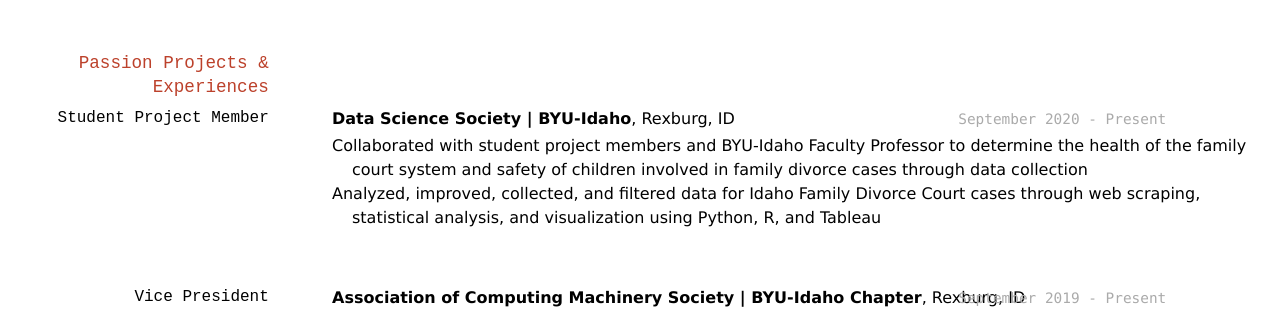
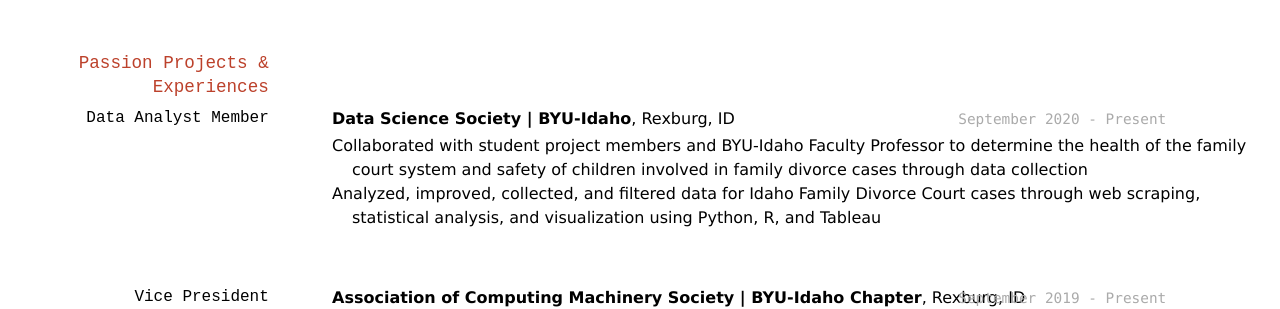
Before and after one commit to byuids-resumes/TNeri_resume, a Jekyll site: the page built from docs/index.md, in a window 1280 px wide. Shown: the part 509-818 px from the top of the page. Built offline with Jekyll 4.4.1, drawn with Linux system fonts in a browser that asks for light colours.

Commit message:
Updated title
Student member to Data Analyst

```diff
--- a/docs/index.md
+++ b/docs/index.md
@@ -38,7 +38,7 @@ __Brigham Young University - Idaho__, Rexburg, ID
 
 ## Passion Projects & Experiences
 
-### Student Project Member
+### Data Analyst Member
 
 `September 2020 - Present`
 __Data Science Society | BYU-Idaho__, Rexburg, ID
```
